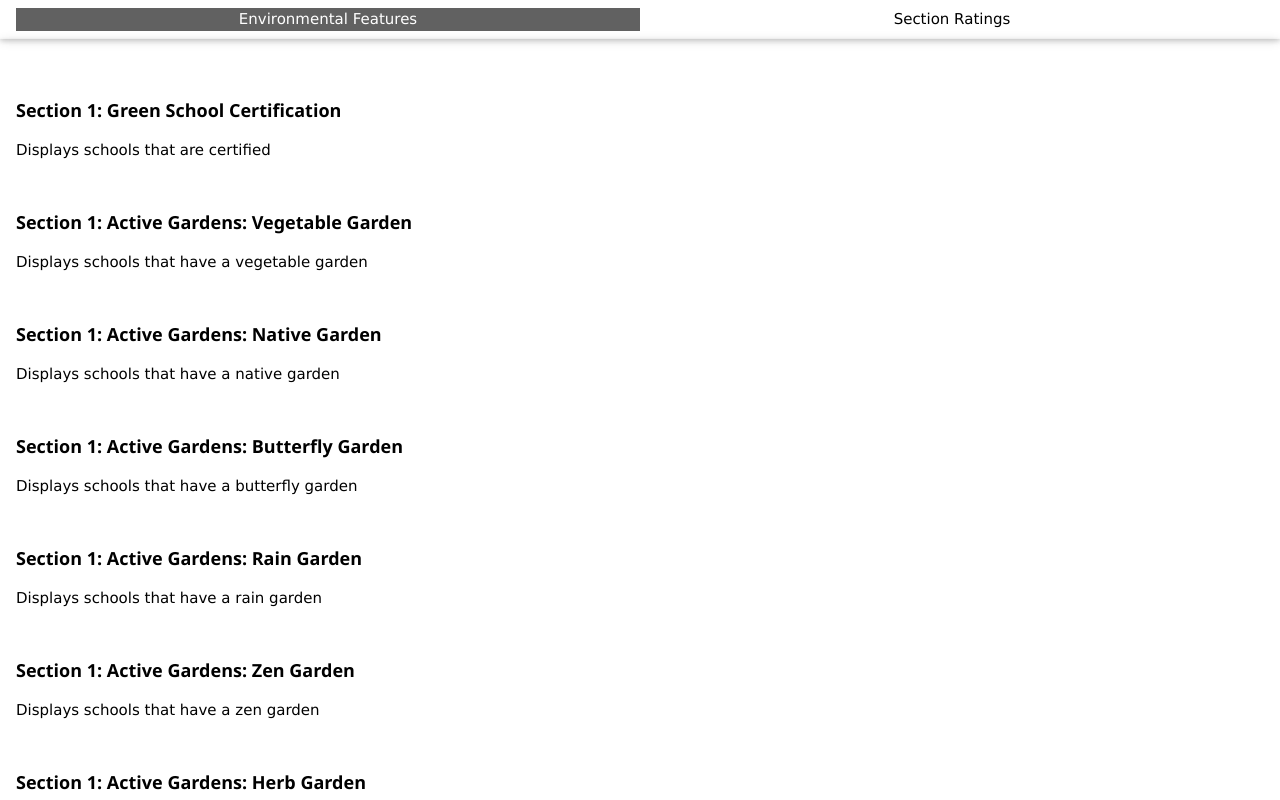
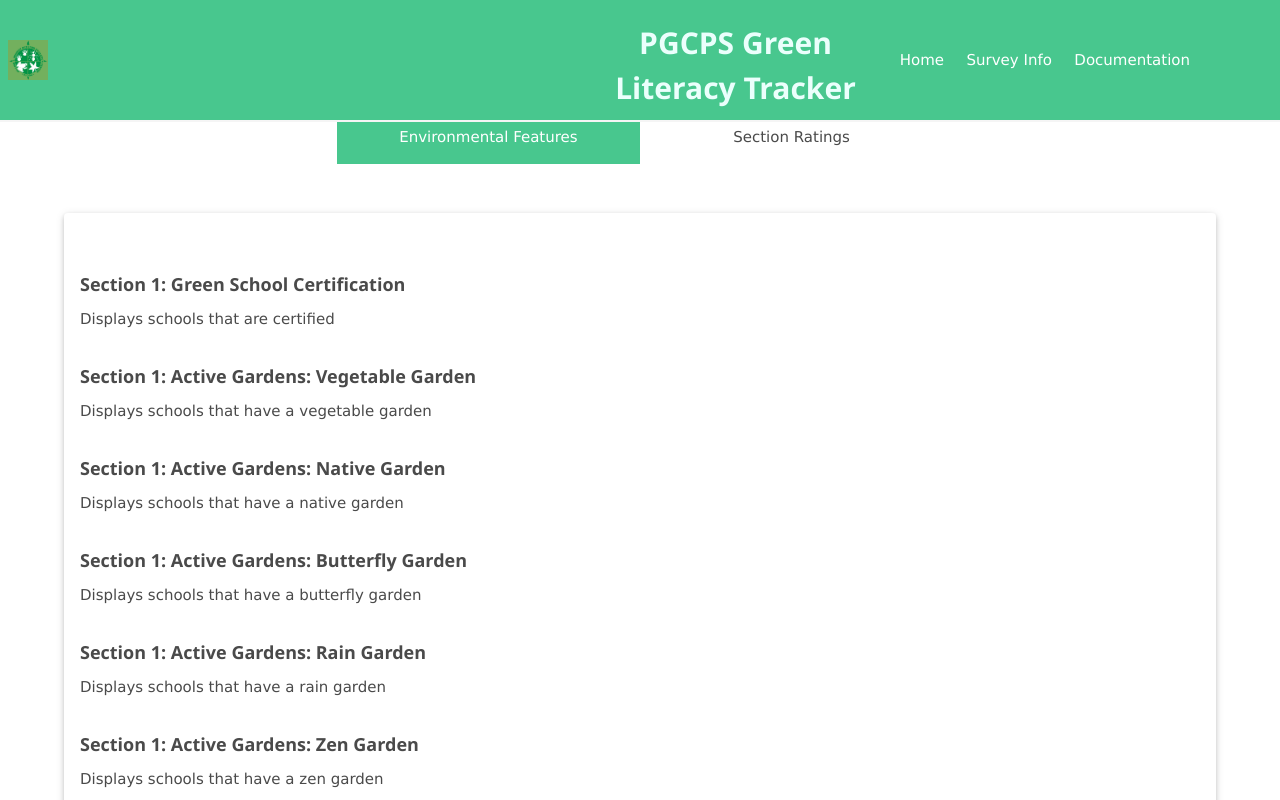
Before and after one commit to JoseEsparza2000/INST490FALL2021, a website: page documentation.html in a window 1280 px wide. Drawn offline with nearby package versions, Linux system fonts and the light colour scheme.

Commit message:
Added Bulma HTML and CSS for tabs

```diff
--- a/documentation.html
+++ b/documentation.html
@@ -1,26 +1,75 @@
 <!DOCTYPE html>
-<html>
+<html style="overflow:hidden;">
 <head>
 <title>PGCPS Environmental Literacy Tracker - Documentation</title>
 <meta charset="UTF-8">
 <meta name="viewport" content="width=device-width, initial-scale=1">
+<link
+      rel="stylesheet"
+      href="https://cdn.jsdelivr.net/npm/bulma@0.9.3/css/bulma.min.css"
+/>
 <link type="text/css" rel="stylesheet" href="styles.css">
+<link type="text/css" rel="stylesheet" href="styles2.css">
 <script src="pgcps_functions.js"></script>
 </head>
 
 <body onload="populateEnvFeaturesDocumentation()"
    style="overflow-y: auto; overflow-x: auto; width: 100%">
-   <div class="row center card padding">
-      <a href="javascript:void(0)" onclick="openMenu(event, 'EnvFeatures');"
-         id="myLink">
-         <div class="col s6 tablink">Environmental Features</div>
-      </a>
-      <a href="javascript:void(0)"
-         onclick="openMenu(event, 'SectionRatings');">
-         <div class="col s6 tablink">Section Ratings</div>
+
+   <!--Copying navbar from index_test-->
+   <div class="section top-section">
+      <div class="container">
+         <nav class="navbar has-shadow is-success is-fixed-top">
+            <div class="navbrand-container">
+               <div class="navbar-brand">
+                  <span class="navbar-item">
+                     <img src="/images/WS_logo.png" alt="" style="max-height: 40px;" class='px-2'>
+                  </span>
+               </div>
+
+               <div class="container has-text-centered has-text-primary-light" id="HomeTitle">
+
+                  <h2>PGCPS Green Literacy Tracker</h2>
+
+
+               </div>
+               <div class="navbar-brand">
+                  <a role="button" class="navbar-burger"  id="burger" aria-label="menu" aria-expanded="false" data-target="navLinks">
+                     <span aria-hidden="true"></span>
+                     <span aria-hidden="true"></span>
+                     <span aria-hidden="true"></span>
                   </a>
                </div>
+            </div>
 
+            <div class="navbar-menu" id="navLinks">
+               <!-- <div class="navbar-start"> -->
+
+               <!-- </div> -->
+               <div class="navbar-end mr-6 pr-6">
+                  <a href="./index_test.html" class="navbar-item">Home</a>
+                  <a href="./survey_info.html" class="navbar-item">Survey Info</a>
+                  <a href="./documentation.html" class="navbar-item">Documentation</a>
+               </div>
+            </div>
+         </nav>
+      </div>
+   </div>
+
+   <div class="section tabs-section">
+      <div class="columns has-text-centered is-centered">
+         <div class="column is-one-quarter tablink dark-grey">
+            <a href="javascript:void(0)" onclick="openMenu(event, 'EnvFeatures');"
+               id="myLink" class='tab-link'>Environmental Features</a>
+         </div>
+         <div class="column is-one-quarter tablink">
+            <a href="javascript:void(0)" class='tab-link'
+               onclick="openMenu(event, 'SectionRatings');">Section Ratings</a>
+         </div>
+      </div>
+   </div>
+
+   <div class = "section doc-section">
       <div id="EnvFeatures" class="container menu padding-48 card">
          <!-- This section will be populated by one of the javascript functions -->
       </div>
@@ -50,6 +99,7 @@
          <p class="text-grey">Displays the number of "YES" answers in Section 5 only. The larger the circle the more "YES" the school received in Section 5.</p>
          <br>
       </div>
+   </div>
 
    <script>
             //Tabbed Menu
@@ -65,7 +115,7 @@
                         " dark-grey", "");
                }
                document.getElementById(menuName).style.display = "block";
-               evt.currentTarget.firstElementChild.className += " dark-grey";
+               evt.currentTarget.parentNode.className += " dark-grey";
             }
             document.getElementById("myLink").click();
          </script>
--- a/styles.css
+++ b/styles.css
@@ -211,7 +211,7 @@
 /* Colors */
 .sand,.hover-sand:hover{color:#000!important;background-color:#fdf5e6!important}
 .black,.hover-black:hover{color:#fff!important;background-color:#000!important}
-.dark-grey,.hover-dark-grey:hover,.dark-gray,.hover-dark-gray:hover{color:#fff!important;background-color:#616161!important}
+.dark-grey,.hover-dark-grey:hover,.dark-gray,.hover-dark-gray:hover{color:#fff!important;background-color:#48c78e!important}
 .text-sand,.hover-text-sand:hover{color:#fdf5e6!important}
 .text-black,.hover-text-black:hover{color:#000!important}
 .text-dark-grey,.hover-text-dark-grey:hover,.text-dark-gray,.hover-text-dark-gray:hover{color:#3a3a3a!important}
--- a/styles2.css
+++ b/styles2.css
@@ -4,6 +4,28 @@
 }
 .middle-section{
     padding-top: 1rem;
+}
+
+.tablink{
+    padding: 1rem;
+}
+
+.tab-link:hover{
+    color: inherit;
+}
+
+.doc-section{
+    padding: 2rem;
+    padding-top: 0px;
+}
+
+.tabs-section{
+    padding-top: 0px;
+}
+
+.dark-grey,.dark-grey:hover{
+    color:#fff!important;
+    background-color:#48c78e!important
 }
 
 @media (min-width: 501px) {
@@ -59,7 +81,6 @@
     color: white;
 }
 
-
 @media (max-width:500px) {
     /* #HomeTitle>h2{ */
         /* display: block; */
```
Lines whose indentation alone changed are shown as unchanged.
